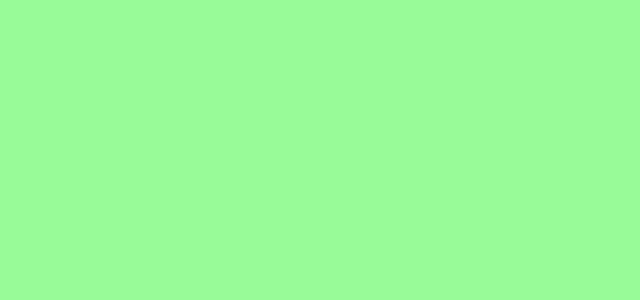
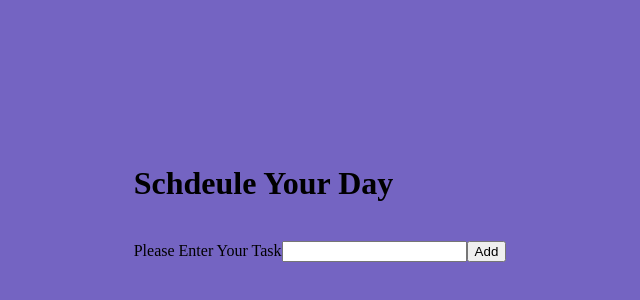
Before and after one commit to MuhammadADil9/management, a React (Vite) app: page /activities in a window 1280 px wide. Before the commit this address had no page. Shown: the part 206-506 px from the top of the page, without its empty margins (320-960 px from the left). Built offline with nearby package versions, Linux system fonts and the light colour scheme.

Commit message:
Stage set for dynamic routing

```diff
--- /dev/null
+++ b/src/Activities.jsx
@@ -0,0 +1,52 @@
+import { useState } from "react"
+import { div } from "three/examples/jsm/nodes/Nodes.js";
+
+function Activities(){
+
+    const[act,setAct] = useState([])
+    const[task,setTask] = useState();
+
+    const addActivity = () => {
+        let Setcomponent = (
+        <div>
+            <h1>{task}</h1>
+            <p>Lorem ipsum dolor sit amet, consectetur adipisicing elit. Quibusdam, eos?</p>
+        </div>
+        )
+
+        setAct([...act,Setcomponent])
+
+        setTask("");
+    }
+
+    return(
+        <>
+        <div className="activities">
+            <br />
+            <h1>Schdeule Your Day</h1>
+            <br />
+
+            <label htmlFor="task">Please Enter Your Task</label>
+            <input type="text" name="task" id="task"  onChange={(e)=>{
+                setTask(e.target.value)
+            }}/>
+
+            <button onClick={addActivity}>Add</button>
+
+            <div className="activitiesBar">
+
+            {act.map((Task,index)=>(
+                <div id={index} >
+                    {Task}
+                </div>
+            ))}
+
+            </div>
+        </div>
+
+        </>
+    )
+
+}
+
+export default Activities
--- a/src/App.jsx
+++ b/src/App.jsx
@@ -2,24 +2,29 @@ import { useState } from 'react'
 import './assets/App.css'
 import { Link,Routes, Route } from 'react-router-dom'
 import Landing from "./Landing.jsx"
-import Header from "./Header.jsx"
 import Dashboard from "./Dashboard.jsx"
-import Footer from "../src/Footer.jsx"
 import Taskbar from './Taskbar.jsx'
 import ReactDOM from 'react-dom/client'
-
-
-
+import Activities from './Activities.jsx'
+import NoRoute from './NoRoute.jsx'
+import Signup from './Signup.jsx'
 
 function App() {
     return(<>
     <div>
+
+
         <Routes>
-            <Route path='/' element={<Landing/>}/>
-            <Route path='/task' element={<Taskbar/>}/>
-            <Route path='/dashboard' element={<Dashboard/>}/>
-            <Route path='/taskbar' element={<Taskbar/>}/>
+            <Route path="/" element={<Landing/>}/>
+            <Route path='signup' element={<Signup/>}  />
+            <Route path="taskbar" element={<Taskbar/>}/>
+            <Route path='activities' element={<Activities/>} />
+            <Route path='dashboard' element={<Dashboard/>}/>
+            <Route path='*' element={<NoRoute/>}/>
         </Routes>
+
+
+
     </div>
     </>)
 }
--- a/src/Header.jsx
+++ b/src/Header.jsx
@@ -1,4 +1,5 @@
 import { Link } from "react-router-dom"
+import { NavLink } from "react-router-dom"
 
 function Header(){
     return(
--- /dev/null
+++ b/src/NoRoute.jsx
@@ -0,0 +1,17 @@
+import { Link } from "react-router-dom"
+
+
+
+function NoRoute(){
+    return(
+        <>
+            <div>
+                <h1>Lost Somewhere ?</h1>
+                <p>Return to Home Page</p>
+                <Link to="/">Home</Link>
+            </div>
+        </>
+    )
+}
+
+export default NoRoute
--- /dev/null
+++ b/src/Signup.jsx
@@ -0,0 +1,21 @@
+import { useNavigate } from "react-router-dom";
+
+
+function Signup(){
+    const navigate = useNavigate();
+    return(
+        <>
+            <div>
+                <h1>Login</h1>
+                <button onClick={()=>{
+                    navigate('/')
+                }}>Sign In</button>
+            </div>
+        </>
+    )
+
+
+}
+
+
+export default Signup
--- a/src/assets/Landing.css
+++ b/src/assets/Landing.css
@@ -4,12 +4,12 @@ body, html {
     display: flex;
     justify-content: center;
     align-items: center;
-    background-color: #98FB98; /* Light green background */
+    background-color: #7464c2; /* Light green background */
 }
 
 .landing {
     background-color: rgba(255, 255, 255, 0.8); /* Light white color with some transparency */
-    padding: 20px;
+    padding: 160px;
     border-radius: 10px;
     box-shadow: 0 4px 8px rgba(0, 0, 0, 0.1);
     text-align: center;
```
